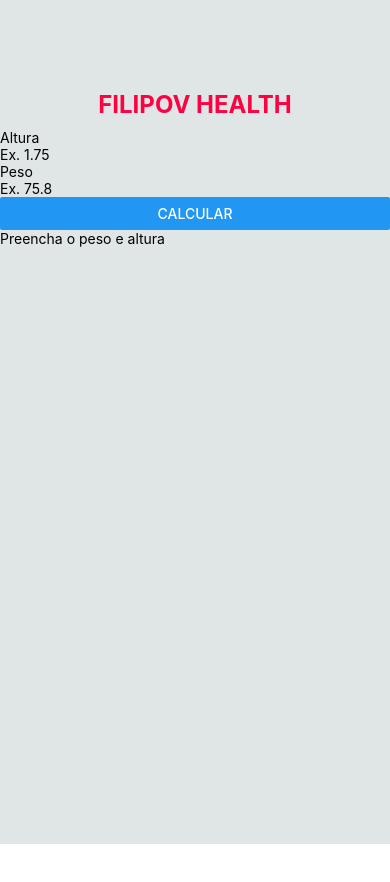
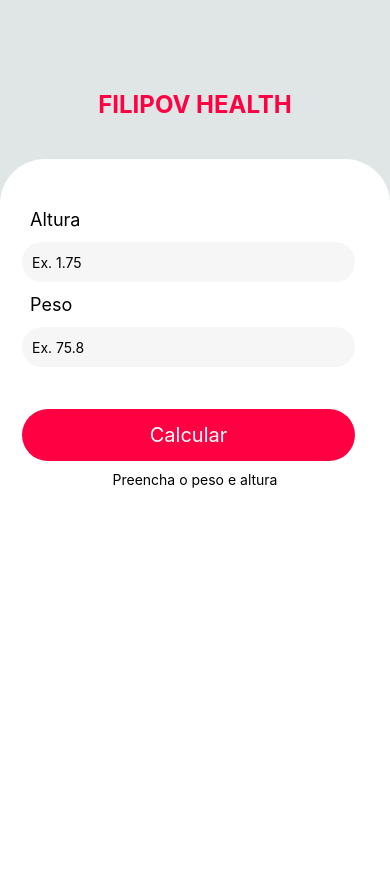
Before and after one commit to marcelofilipov/filipov-health-mobile, a React Native app: screen / in a window 390 px wide. Shown: the top 882 px of the page. Before the commit the page ends 844 px from the top, so only its background shows below. Built offline with nearby package versions, Linux system fonts and the light colour scheme.

Commit message:
Form style implemented

```diff
--- a/src/components/Form/index.js
+++ b/src/components/Form/index.js
@@ -1,6 +1,7 @@
 import React, { useState } from "react"
-import { View, Text, TextInput, Button } from "react-native"
+import { View, Text, TextInput, TouchableOpacity } from "react-native"
 import ResultImc from "./ResultImc";
+import styles from "./style";
 
 export default function Form(){
 
@@ -29,25 +30,32 @@
 }
 
     return(
-        <View>
-            <View>
-                <Text>Altura</Text>
+        <View style={styles.formContext}>
+            <View style={styles.form}>
+                <Text style={styles.formLabel}>Altura</Text>
                 <TextInput
+                    style={styles.input}
                     onChangeText={setHeight}
                     value={height}
                     placeholder="Ex. 1.75"
                     keyboardType="numeric"
                 />
-                <Text>Peso</Text>
+                <Text style={styles.formLabel}>Peso</Text>
                 <TextInput
+                    style={styles.input}
                     onChangeText={setWeight}
                     value={weight}
                     placeholder="Ex. 75.8"
                     keyboardType="numeric"
                 />
-                <Button
-                    onPress={() => validationImc()}
-                    title={textButton}/>
+                <TouchableOpacity
+                    style={styles.buttonCalculator}
+                    onPress={() => {
+                        validationImc()
+                    }}
+                >
+                    <Text style={styles.textButtonCalculator}>{textButton}</Text>
+                </TouchableOpacity>
             </View>
             <ResultImc messageResultImc={messageImc} resultImc={imc} />
         </View>
--- a/src/components/Form/style.js
+++ b/src/components/Form/style.js
@@ -1,9 +1,50 @@
 import { StyleSheet } from "react-native";
 
 const styles = StyleSheet.create({
-    Form: {
-
+    formContext: {
+        width:"100%",
+        height:"100%",
+        bottom:0,
+        backgroundColor:"#fff",
+        alignItems:"center",
+        borderTopLeftRadius:45,
+        borderTopRightRadius:45,
+        marginTop:30,
     },
+    form:{
+        width:"100%",
+        height:"auto",
+        marginTop:40,
+        padding: 10,
+    },
+    formLabel:{
+        color:"#000",
+        fontSize:18,
+        paddingLeft:20,
+    },
+    input:{
+        width:"90%",
+        borderRadius:50,
+        backgroundColor:"#f6f6f6",
+        height:40,
+        margin:12,
+        paddingLeft:10,
+    },
+    buttonCalculator:{
+        borderRadius:50,
+        alignItems:"center",
+        justifyContent:"center",
+        width:"90%",
+        backgroundColor:"#ff0043",
+        paddingTop:14,
+        paddingBottom:14,
+        marginLeft:12,
+        marginTop:30,
+    },
+    textButtonCalculator:{
+        fontSize:20,
+        color:"#fff",
+    }
 });
 
 export default styles
```
